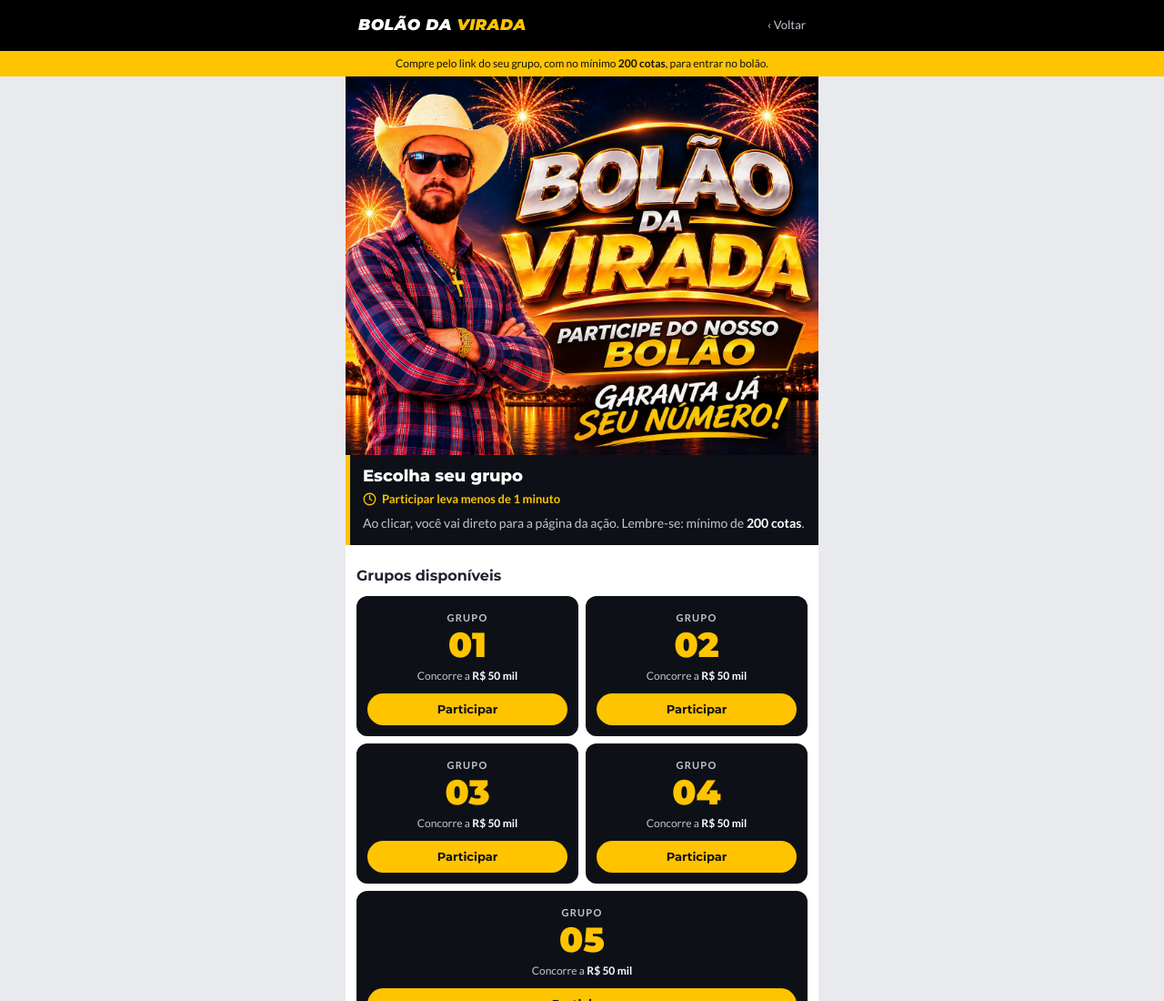
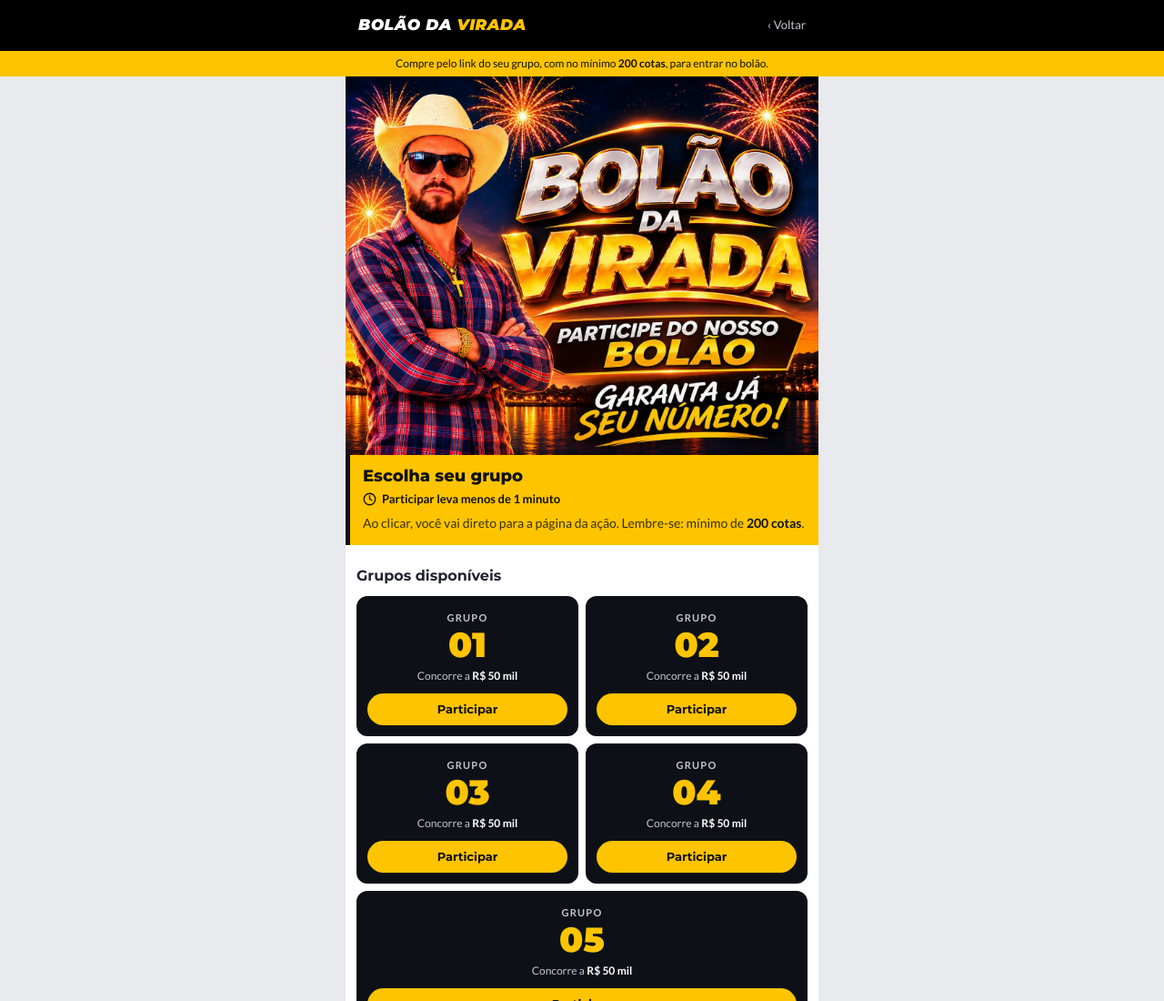
Before and after one commit to NemSeAtreva/bolao-da-virada, a plain HTML site: page como-funciona.html in a window 1280 px wide. Shown: the top 1100 px of the page at 91% size. Drawn offline with Linux system fonts and the light colour scheme.

Commit message:
Faixa abaixo do banner em amarelo

```diff
--- a/assets/style.css
+++ b/assets/style.css
@@ -69,20 +69,20 @@ body:not(:has(.barra-fixa)) .app { padding-bottom: 28px; }
 .capa { display: block; width: 100%; height: auto; }
 
 /* Cartão branco encostado no banner */
-/* Faixa preta presa ao banner (sem flutuar), com detalhe amarelo na lateral */
+/* Faixa amarela presa ao banner (sem flutuar), com detalhe preto na lateral */
 .cartao {
-  background: var(--preto);
-  border-left: 5px solid var(--amarelo);
+  background: var(--amarelo);
+  border-left: 5px solid var(--preto);
   padding: 12px 14px 14px;
 }
-.cartao h1 { color: #fff; }
-.cartao p { color: #c3c6d1; }
-.cartao b { color: #fff; }
-.cartao .linha-verde { color: var(--amarelo); font-weight: 600; font-size: 13px; }
+.cartao h1 { color: var(--sobre-amarelo); }
+.cartao p { color: #3a3000; }
+.cartao b { color: var(--sobre-amarelo); }
+.cartao .linha-verde { color: var(--sobre-amarelo); font-weight: 700; font-size: 13px; }
 .selo {
   display: inline-block;
-  background: var(--amarelo);
-  color: var(--sobre-amarelo);
+  background: var(--preto);
+  color: var(--amarelo);
   font-size: 10px;
   font-weight: 700;
   text-transform: uppercase;
--- a/como-funciona.html
+++ b/como-funciona.html
@@ -7,7 +7,7 @@
   <link rel="preconnect" href="https://fonts.googleapis.com" />
   <link rel="preconnect" href="https://fonts.gstatic.com" crossorigin />
   <link href="https://fonts.googleapis.com/css2?family=Lato:wght@400;700&family=Montserrat:ital,wght@0,700;0,800;0,900;1,900&display=swap" rel="stylesheet" />
-  <link rel="stylesheet" href="assets/style.css?v=9" />
+  <link rel="stylesheet" href="assets/style.css?v=10" />
 </head>
 <body>
   <header class="topo">
```
Also changed, not shown: index.html (+1 -1 lines).
